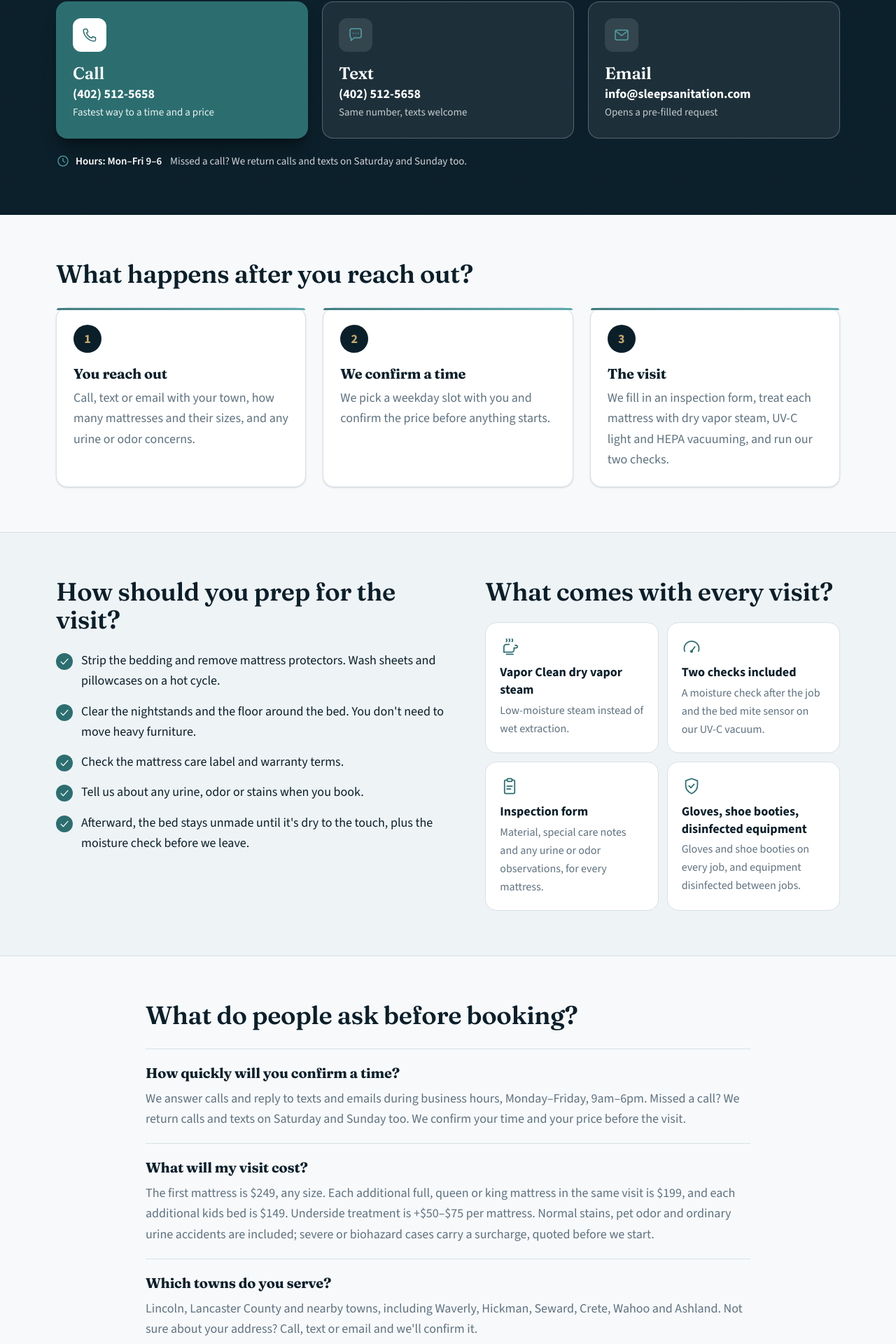
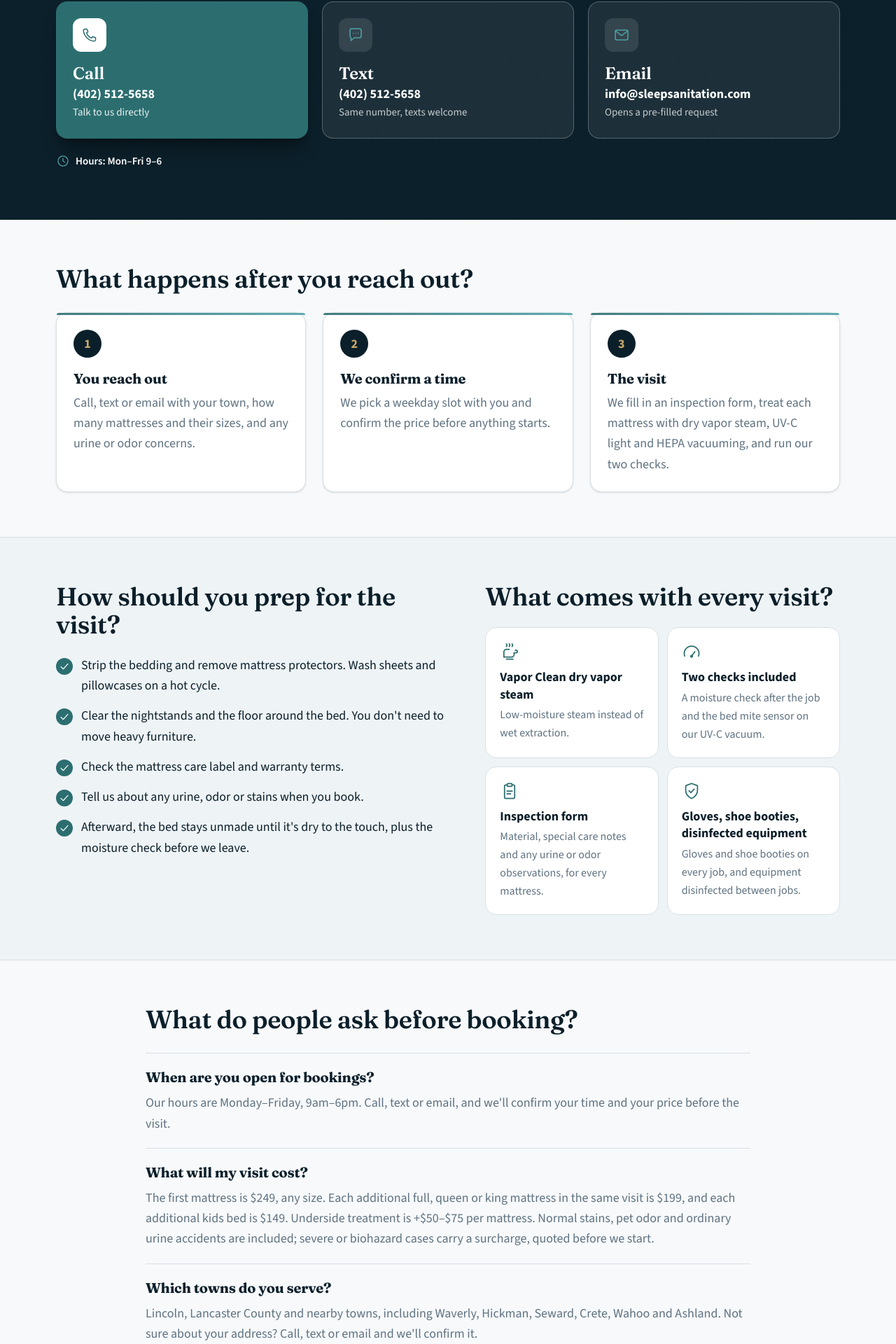
Before and after one commit to malexbrunken/lincoln-mattress-cleaning, a Next.js app: page /book in a window 1280 px wide. Shown: the part 463-2383 px from the top of the page at 70% size. Built offline with nearby package versions, Linux system fonts and the light colour scheme.

Commit message:
Remove unconfirmed weekend and response-time promises from /book and footer

```diff
--- a/src/app/book/page.tsx
+++ b/src/app/book/page.tsx
@@ -15,8 +15,8 @@ export const metadata: Metadata = {
 
 const faq = [
   {
-    q: "How quickly will you confirm a time?",
-    a: `We answer calls and reply to texts and emails during business hours, ${site.hours}. ${site.hoursNote} We confirm your time and your price before the visit.`,
+    q: "When are you open for bookings?",
+    a: `Our hours are ${site.hours}. Call, text or email, and we'll confirm your time and your price before the visit.`,
   },
   {
     q: "What will my visit cost?",
@@ -33,7 +33,7 @@ const faq = [
 ];
 
 const options = [
-  { key: "call", icon: IconPhone, title: "Call", detail: site.phone, note: "Fastest way to a time and a price", href: site.phoneHref, primary: true },
+  { key: "call", icon: IconPhone, title: "Call", detail: site.phone, note: "Talk to us directly", href: site.phoneHref, primary: true },
   { key: "text", icon: IconChat, title: "Text", detail: site.phone, note: "Same number, texts welcome", href: smsHref, primary: false },
   { key: "email", icon: IconMail, title: "Email", detail: site.email, note: "Opens a pre-filled request", href: emailHref, primary: false },
 ];
@@ -130,11 +130,8 @@ export default function BookPage() {
             ))}
           </ul>
 
-          <p className="mt-5 flex flex-wrap items-center gap-x-3 gap-y-1 text-[15px] text-white/80">
-            <span className="inline-flex items-center gap-2 font-semibold text-white">
-              <IconClock className="w-5 h-5 text-teal-bright" /> Hours: Mon–Fri 9–6
-            </span>
-            <span>{site.hoursNote}</span>
+          <p className="mt-5 inline-flex items-center gap-2 text-[15px] font-semibold text-white">
+            <IconClock className="w-5 h-5 text-teal-bright" /> Hours: Mon–Fri 9–6
           </p>
         </div>
       </section>
--- a/src/components/Footer.tsx
+++ b/src/components/Footer.tsx
@@ -19,7 +19,6 @@ export function Footer() {
           <a href={site.phoneHref} className="text-teal-bright font-bold text-lg">{site.phone}</a>
           <a href={`mailto:${site.email}`} className="block mt-1 text-white/80 hover:text-teal-bright transition-colors">{site.email}</a>
           <p className="mt-2 text-white/70">{site.hours}</p>
-          <p className="mt-1 text-sm text-white/55">{site.hoursNote}</p>
         </div>
         <div>
           <p className="font-display font-semibold text-white mb-3">Services</p>
```
